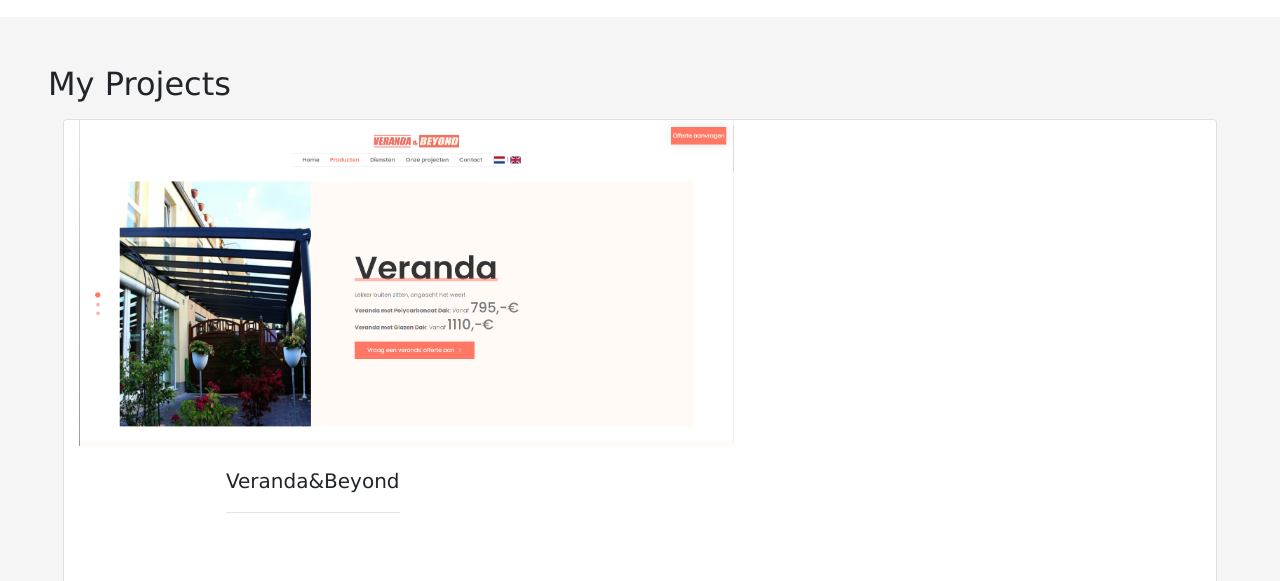
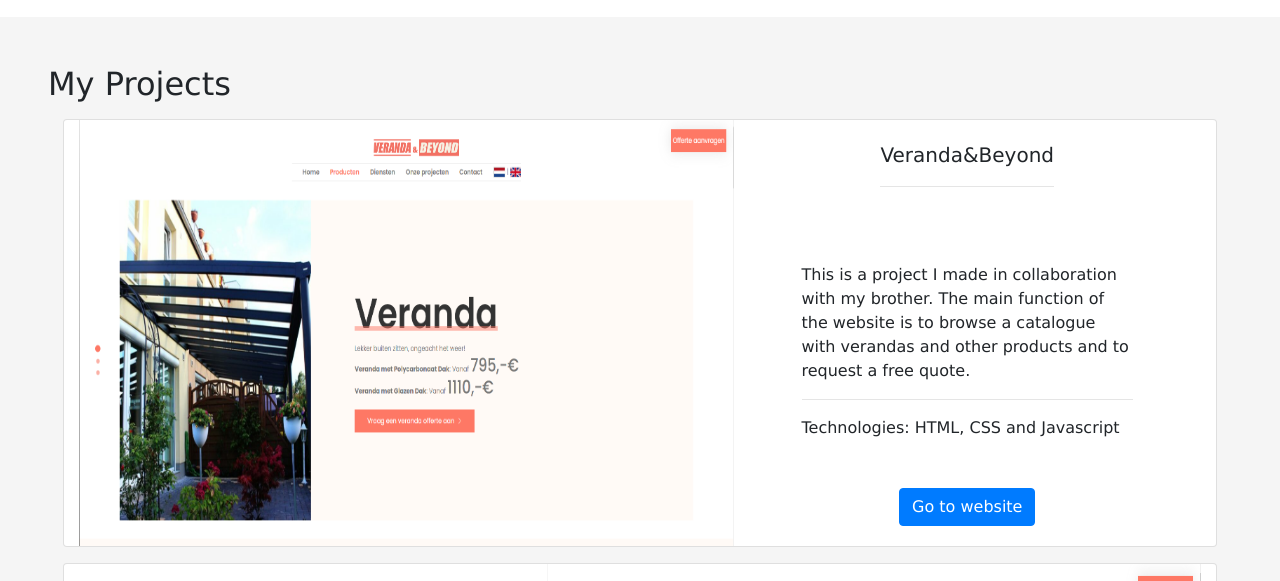
Before and after one commit to SalihEkici/Portfolio, a website: page index.html in a window 1280 px wide. Shown: the part 1480-2061 px from the top of the page. Drawn offline with nearby package versions, Linux system fonts and the light colour scheme.

Commit message:
project cards

```diff
--- a/index.html
+++ b/index.html
@@ -115,7 +115,7 @@
         <h2>My Projects</h2>
         <div class="col-12">
           <div class="card mt-3 col-12">
-            <div class="d-flex flex-column">
+            <div class="d-flex flex-column flex-lg-row">
               <img
                 class="p-0 col-12 col-lg-7"
                 src="src/images/veranda.png"
```
